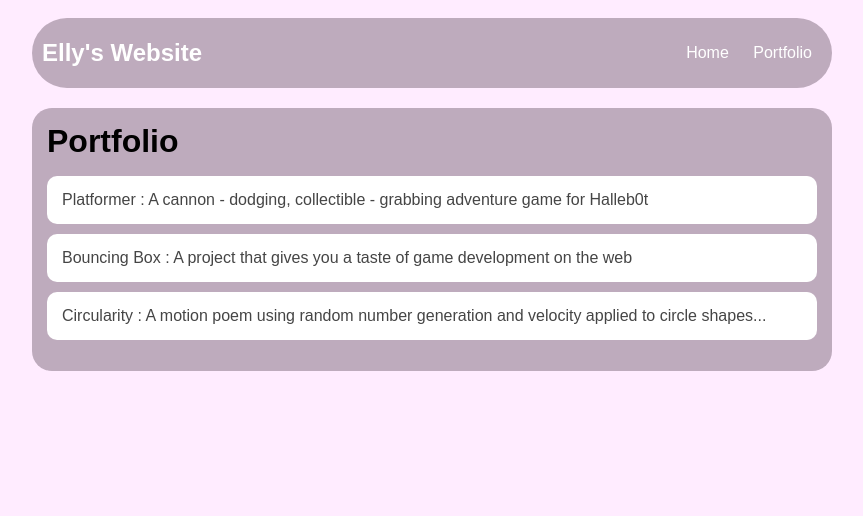
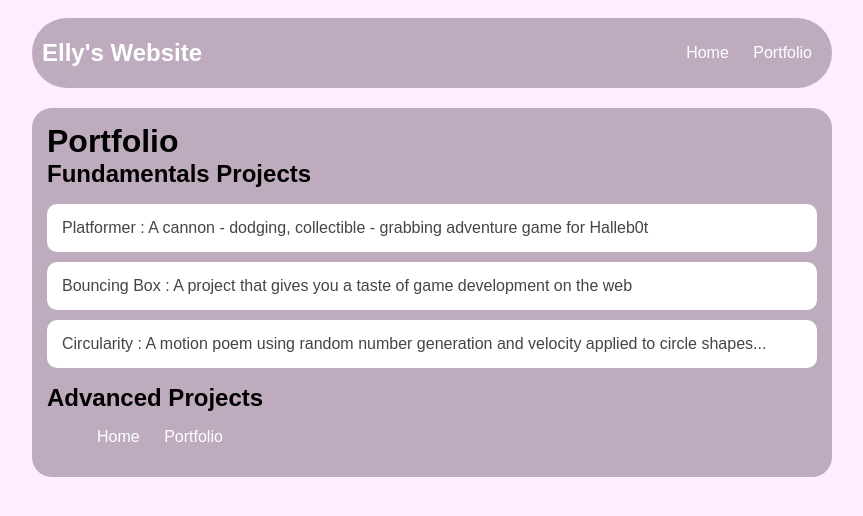
Before and after one commit to Ereed337/Ereed337.github.io, a plain HTML site: page portfolio.html in a window 1280 px wide. Shown: the whole page, without its empty margins (208-1071 px from the left). Drawn offline with Linux system fonts and the light colour scheme.

```diff
--- a/portfolio.html
+++ b/portfolio.html
@@ -21,10 +21,20 @@
         <main>
             <div class="content">
                 <h1>Portfolio</h1>
+                <h2>Fundamentals Projects</h2>
                 <ul id="portfolio">
                     <li><a href="projects/platformer/">Platformer : A cannon - dodging, collectible - grabbing adventure game for Halleb0t</a></li>
                     <li><a href="projects/bouncing-box/">Bouncing Box : A project that gives you a taste of game development on the web </a></li>
                     <li><a href="projects/circularity/">Circularity : A motion poem using random number generation and velocity applied to circle shapes...</a></li>
+                </ul>
+                <h2>Advanced Projects</h2>
+                <ul id="nav-ul">
+                    <li class="nav-li">
+                        <a class="nav-a" href="index.html">Home</a>
+                    </li>
+                    <li class="nav-li">
+                        <a class="nav-a" href="portfolio.html">Portfolio</a>
+                    </li>
                 </ul>
             </div>
         </main>
```
